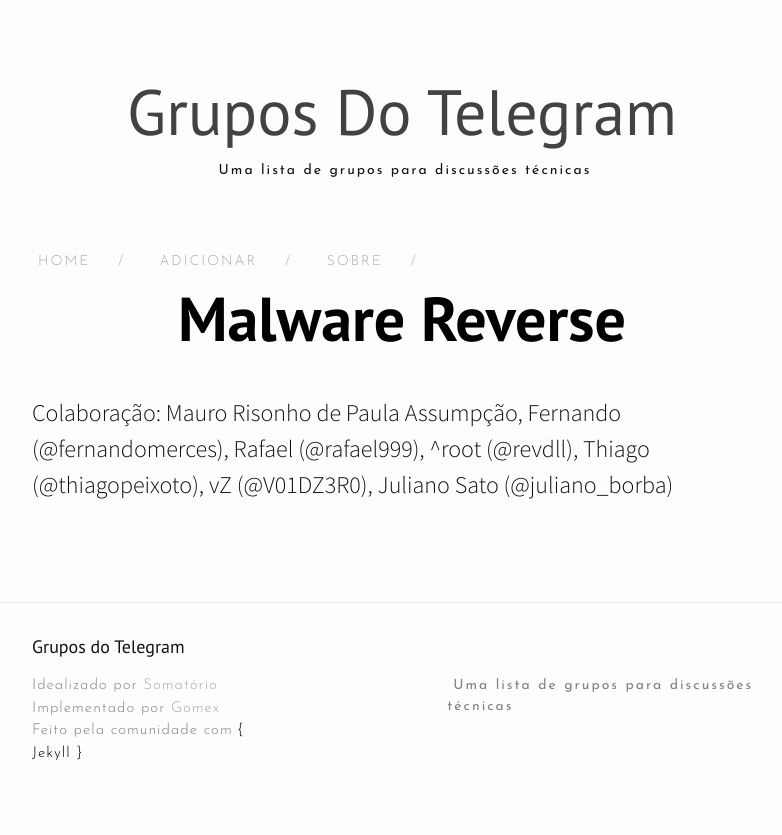
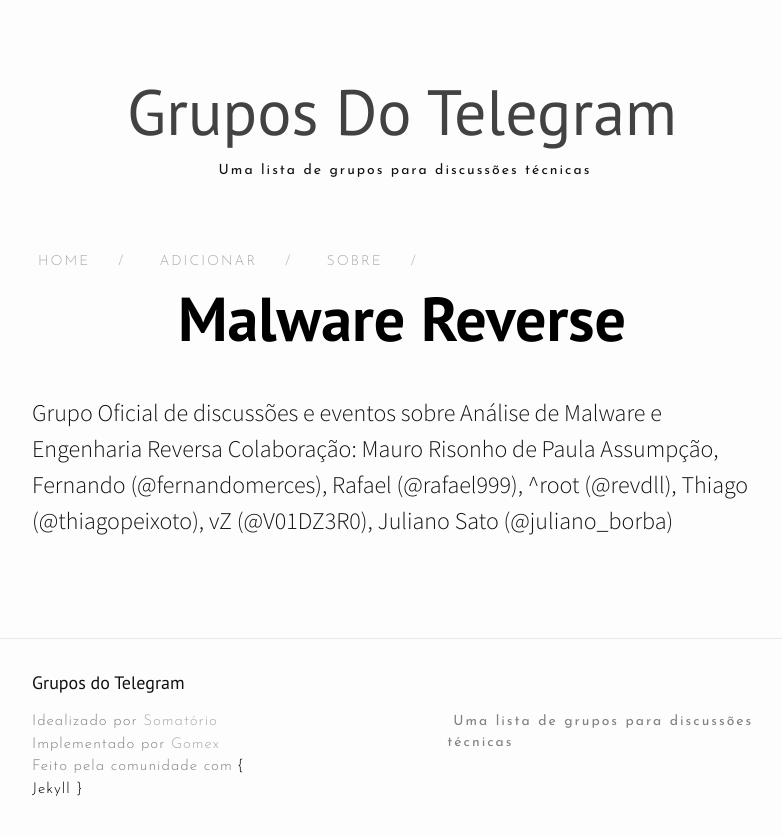
Before and after one commit to listatelegram/listatelegram.github.io, a Jekyll site: the page built from _posts/2017-03-22-malware-reverse.markdown, in a window 1280 px wide. Shown: the top 835 px of the page, without its empty margins (238-1020 px from the left). Built offline with Jekyll 4.4.1, drawn with Linux system fonts in a browser that asks for light colours; nearby versions of some CDN libraries.

Commit message:
Update 2017-03-22-malware-reverse.markdown

```diff
--- a/_posts/2017-03-22-malware-reverse.markdown
+++ b/_posts/2017-03-22-malware-reverse.markdown
@@ -4,4 +4,5 @@
 categories: malware reverse assembly hacking virus
 link-telegram: https://t.me/MalwareReverseBR
 ---
+Grupo Oficial de discussões e eventos sobre Análise de Malware e Engenharia Reversa
 Colaboração: Mauro Risonho de Paula Assumpção, Fernando (@fernandomerces), Rafael (@rafael999), ^root (@revdll), Thiago (@thiagopeixoto), vZ (@V01DZ3R0), Juliano Sato (@juliano_borba)
```
